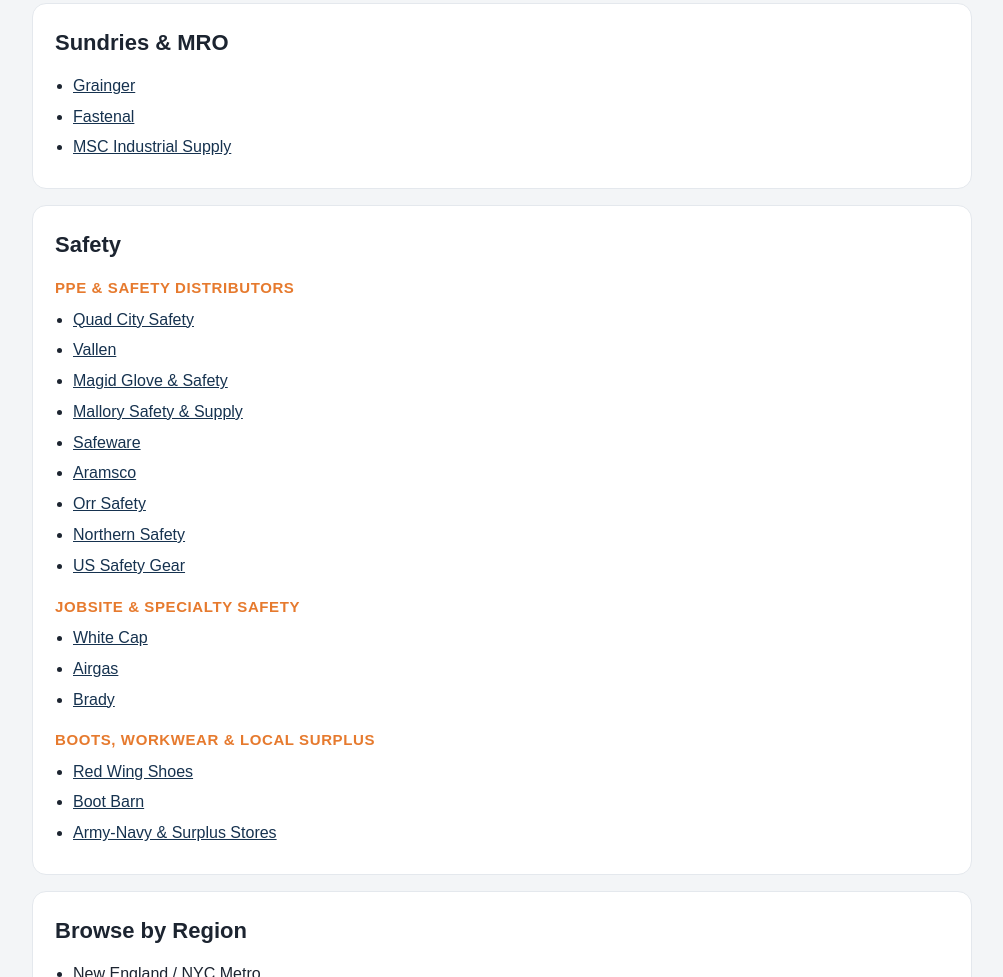
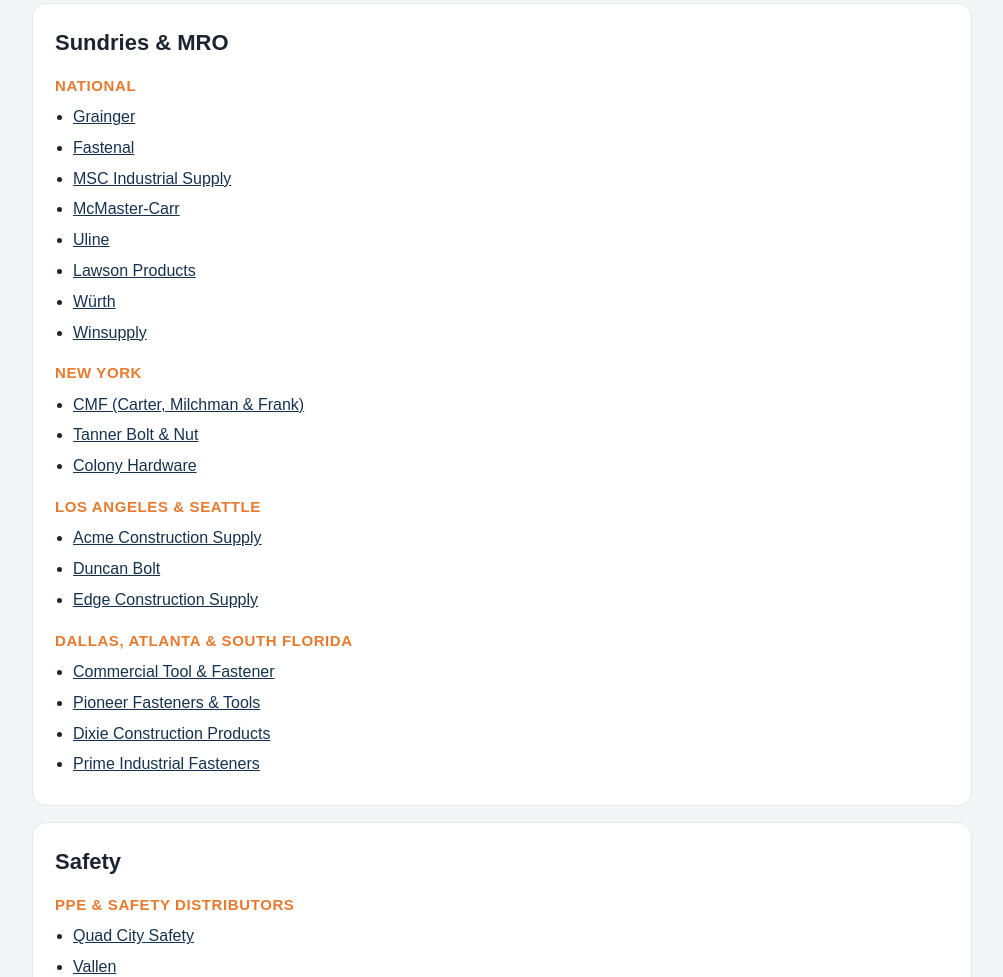
Before and after one commit to constructionsg2026-stack/construction-supply-guide, a plain HTML site: page index.html in a window 1280 px wide. Shown: the part 1001-1978 px from the top of the page, without its empty margins (138-1141 px from the left). Drawn offline with Linux system fonts and the light colour scheme.

Commit message:
Update index.html

```diff
--- a/index.html
+++ b/index.html
@@ -82,10 +82,7 @@
       padding: 22px;
       margin-bottom: 16px;
     }
-    h2 {
-      margin: 0 0 14px;
-      font-size: 22px;
-    }
+    h2 { margin: 0 0 14px; font-size: 22px; }
     h3 {
       margin: 16px 0 8px;
       font-size: 15px;
@@ -94,10 +91,7 @@
       letter-spacing: 0.6px;
     }
     h3:first-of-type { margin-top: 0; }
-    ul {
-      margin: 0;
-      padding-left: 18px;
-    }
+    ul { margin: 0; padding-left: 18px; }
     li { margin: 6px 0; }
     a { color: var(--navy); }
     a:hover { color: var(--accent); }
@@ -163,10 +157,35 @@
 
     <div class="card" id="sundries">
       <h2>Sundries &amp; MRO</h2>
+      <h3>National</h3>
       <ul>
         <li><a href="/suppliers/grainger">Grainger</a></li>
         <li><a href="/suppliers/fastenal">Fastenal</a></li>
         <li><a href="/suppliers/msc">MSC Industrial Supply</a></li>
+        <li><a href="/suppliers/mcmaster-carr">McMaster-Carr</a></li>
+        <li><a href="/suppliers/uline">Uline</a></li>
+        <li><a href="/suppliers/lawson-products">Lawson Products</a></li>
+        <li><a href="/suppliers/wurth">Würth</a></li>
+        <li><a href="/suppliers/winsupply">Winsupply</a></li>
+      </ul>
+      <h3>New York</h3>
+      <ul>
+        <li><a href="/suppliers/cmf">CMF (Carter, Milchman &amp; Frank)</a></li>
+        <li><a href="/suppliers/tanner-bolt">Tanner Bolt &amp; Nut</a></li>
+        <li><a href="/suppliers/colony-hardware">Colony Hardware</a></li>
+      </ul>
+      <h3>Los Angeles &amp; Seattle</h3>
+      <ul>
+        <li><a href="/suppliers/acme-construction-supply">Acme Construction Supply</a></li>
+        <li><a href="/suppliers/duncan-bolt">Duncan Bolt</a></li>
+        <li><a href="/suppliers/edge-construction">Edge Construction Supply</a></li>
+      </ul>
+      <h3>Dallas, Atlanta &amp; South Florida</h3>
+      <ul>
+        <li><a href="/suppliers/commercial-tool-fastener">Commercial Tool &amp; Fastener</a></li>
+        <li><a href="/suppliers/pioneer-fasteners">Pioneer Fasteners &amp; Tools</a></li>
+        <li><a href="/suppliers/dixie-construction">Dixie Construction Products</a></li>
+        <li><a href="/suppliers/prime-industrial">Prime Industrial Fasteners</a></li>
       </ul>
     </div>
 
```
